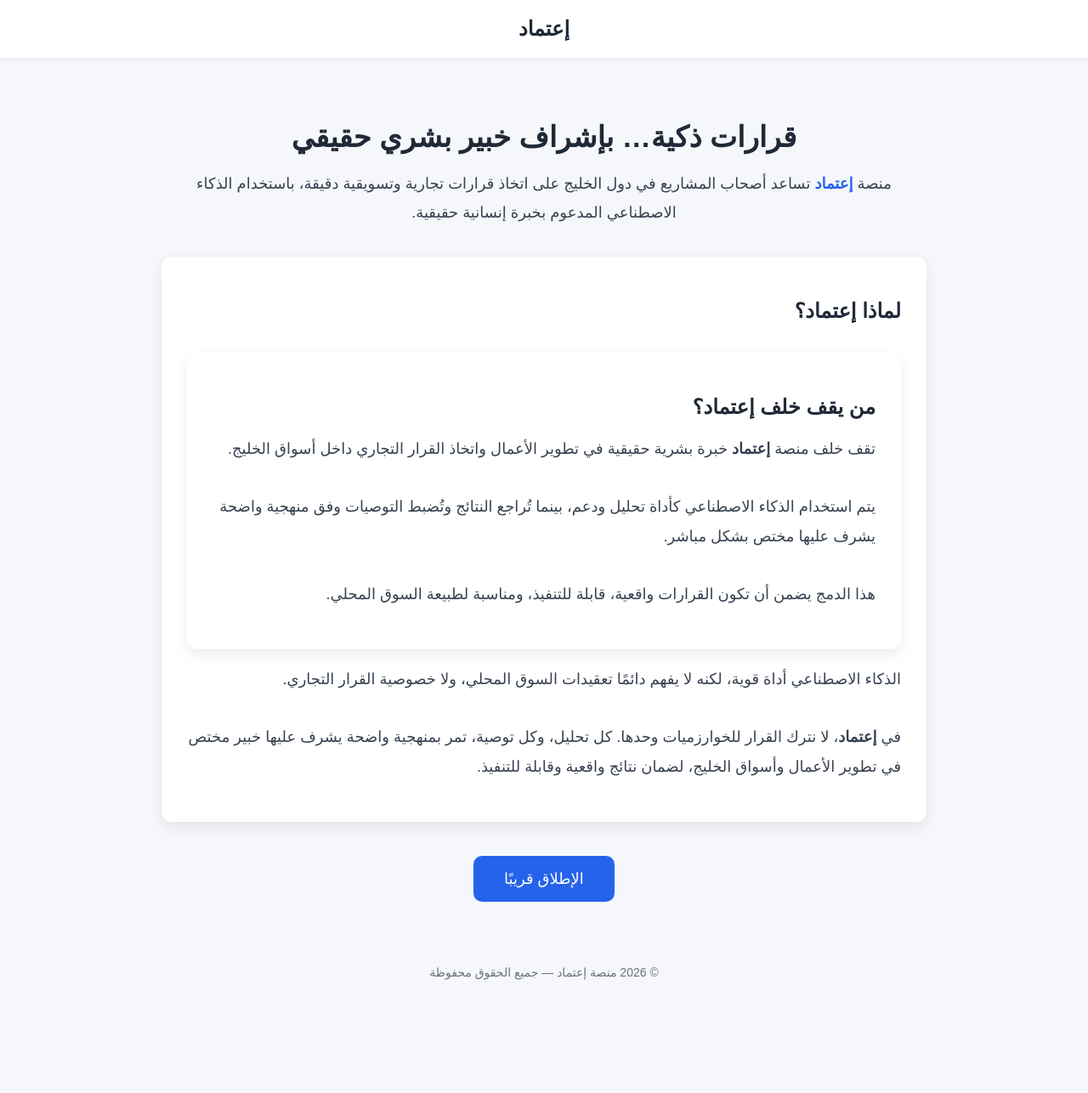
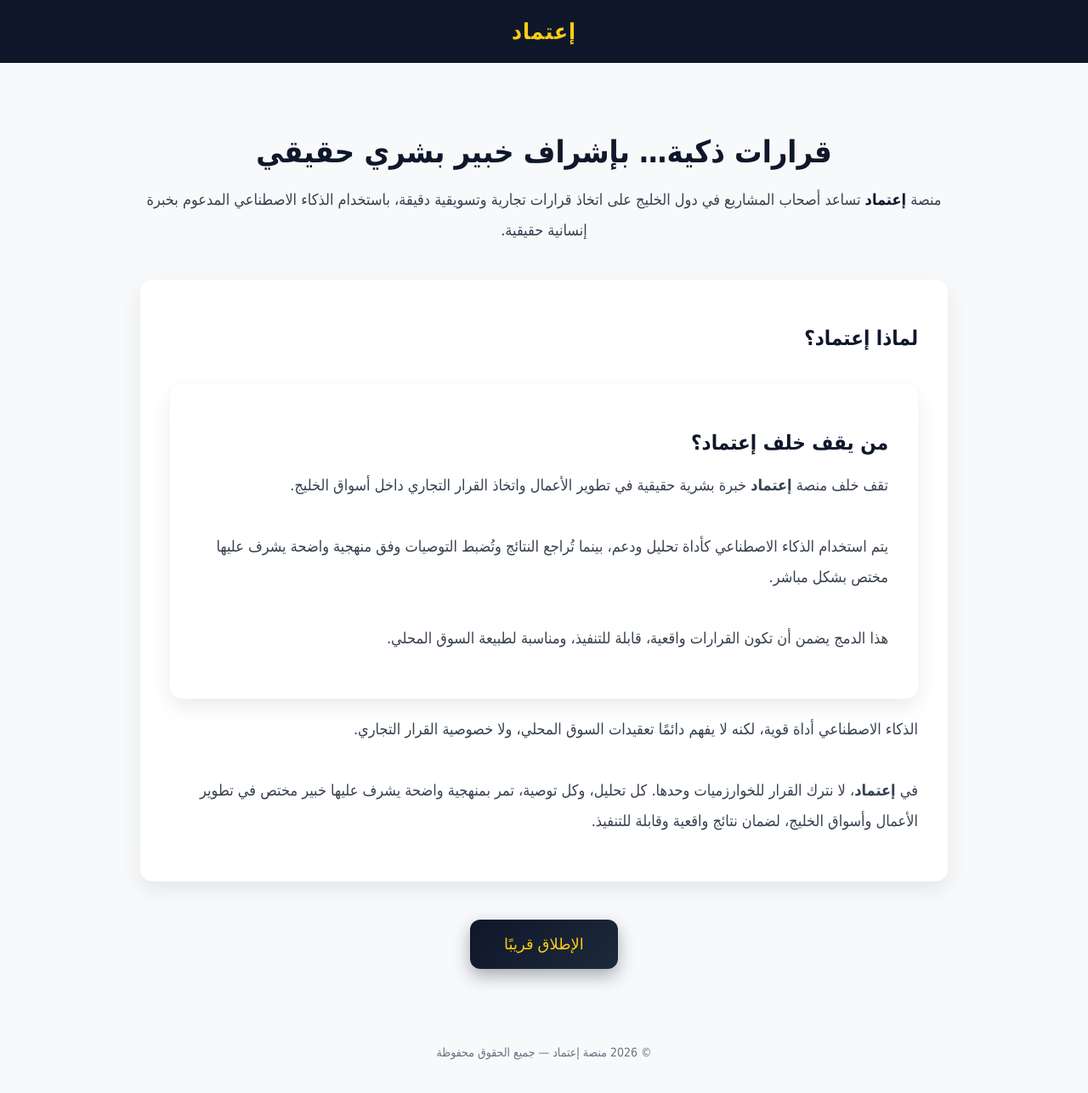
Before and after one commit to 7unterrr/Etemad-platform, a plain HTML site: page index.html in a window 1280 px wide. Shown: the whole page at 85% size. Before the commit the page ends 1227 px from the top, so only its background shows below. Drawn offline with Linux system fonts and the light colour scheme.

Commit message:
Update index.html
Improve design and branding

```diff
--- a/index.html
+++ b/index.html
@@ -6,66 +6,84 @@
   <meta name="viewport" content="width=device-width, initial-scale=1.0">
  <style>
   body {
-      font-family: Arial, sans-serif;
-      background: #f5f7fa;
+    font-family: "Tahoma", Arial, sans-serif;
+    background: #f8f9fb;
     margin: 0;
     padding: 0;
     color: #1f2937;
   }
+
   header {
-      background: #ffffff;
-      padding: 20px;
+    background: #0f172a;
+    padding: 22px;
     text-align: center;
-      font-size: 24px;
+    font-size: 26px;
     font-weight: bold;
-      box-shadow: 0 2px 6px rgba(0,0,0,0.05);
+    color: #facc15;
+    letter-spacing: 1px;
   }
+
   .container {
-      max-width: 900px;
+    max-width: 950px;
     margin: auto;
-      padding: 50px 20px;
+    padding: 60px 20px;
     text-align: center;
   }
+
   h1 {
-      font-size: 34px;
-      margin-bottom: 10px;
+    font-size: 36px;
+    margin-bottom: 15px;
+    color: #0f172a;
   }
+
   h2 {
     font-size: 24px;
     margin-bottom: 15px;
+    color: #0f172a;
   }
+
   p {
     font-size: 18px;
-      line-height: 1.9;
+    line-height: 2;
     color: #374151;
   }
+
   .box {
     background: #ffffff;
-      margin-top: 35px;
-      padding: 30px;
-      border-radius: 12px;
-      box-shadow: 0 6px 16px rgba(0,0,0,0.08);
+    margin-top: 40px;
+    padding: 35px;
+    border-radius: 14px;
+    box-shadow: 0 10px 25px rgba(0,0,0,0.08);
     text-align: right;
   }
+
   .highlight {
-      color: #2563eb;
+    color: #0f172a;
     font-weight: bold;
   }
+
   .cta {
-      margin-top: 40px;
+    margin-top: 45px;
   }
+
   .cta button {
-      background: #2563eb;
-      color: white;
+    background: linear-gradient(135deg, #0f172a, #1e293b);
+    color: #facc15;
     border: none;
-      padding: 16px 36px;
+    padding: 18px 40px;
     font-size: 18px;
-      border-radius: 10px;
+    border-radius: 12px;
     cursor: pointer;
+    box-shadow: 0 8px 20px rgba(15,23,42,0.35);
   }
+
+  .cta button:hover {
+    opacity: 0.9;
+  }
+
   footer {
-      margin-top: 50px;
-      padding: 25px;
+    margin-top: 60px;
+    padding: 30px;
     font-size: 14px;
     color: #6b7280;
   }
```
Lines whose indentation alone changed are shown as unchanged.
